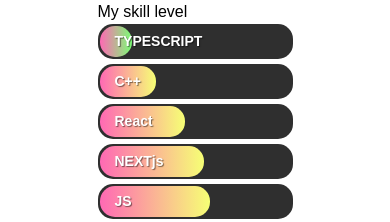
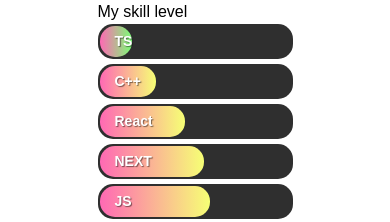
Before and after one commit to TheD4RKY/PersonalWebsiteNext, a Next.js app: page /components/Skillbar in a window 390 px wide. Shown: the top 222 px of the page. Built offline with nearby package versions, Linux system fonts and the light colour scheme.

Commit message:
responsive design infobox test

```diff
--- a/pages/about_me.tsx
+++ b/pages/about_me.tsx
@@ -9,7 +9,7 @@
     return (
         <>
             <Head>
-                <meta name="viewport" content="width=device-width,initial-scale=1" />
+                <link href="http://externalcdn.com/respond-proxy.html" id="respond-proxy" rel="respond-proxy" />
             </Head>
             <Navbar />
             <Heroheader />
--- a/pages/components/Skillbar.tsx
+++ b/pages/components/Skillbar.tsx
@@ -6,10 +6,10 @@
     <>
 <div className={Style.container2}>
     <h1 className={Style.textskillmobile}>My skill level</h1>
-              <div className={Style["bar"] + " " + Style["learning2"]} data-skill="TYPESCRIPT"></div>
+              <div className={Style["bar"] + " " + Style["learning2"]} data-skill="TS"></div>
               <div className={Style["bar"] + " " + Style["back"] + " " + Style["basic"]} data-skill="C++"></div>
               <div className={Style["bar"] + " " + Style["back"] + " " + Style["intermediate"]} data-skill="React"></div>
-              <div className={Style["bar"] + " " + Style["back"] + " " + Style["intermediate2"]} data-skill="NEXTjs"></div>
+              <div className={Style["bar"] + " " + Style["back"] + " " + Style["intermediate2"]} data-skill="NEXT"></div>
               <div className={Style["bar"] + " " + Style["back"] + " " + Style["intermediate3"]} data-skill="JS"></div>
               <div className={Style["bar"] + " " + Style["front"] + " " + Style["advanced"]} data-skill="SASS"></div>
               <div className={Style["bar"] + " " + Style["front"] + " " + Style["advanced2"]} data-skill="CSS3"></div>
--- a/styles/Infobox.module.css
+++ b/styles/Infobox.module.css
@@ -32,7 +32,7 @@
 	margin-top: 35px;
 }
 
-@media (max-width : 323px ){
+@media screen and (max-width : 323px ){
 .infoboxes {
 	text-align: center;
 	margin-top: 0px;
```
